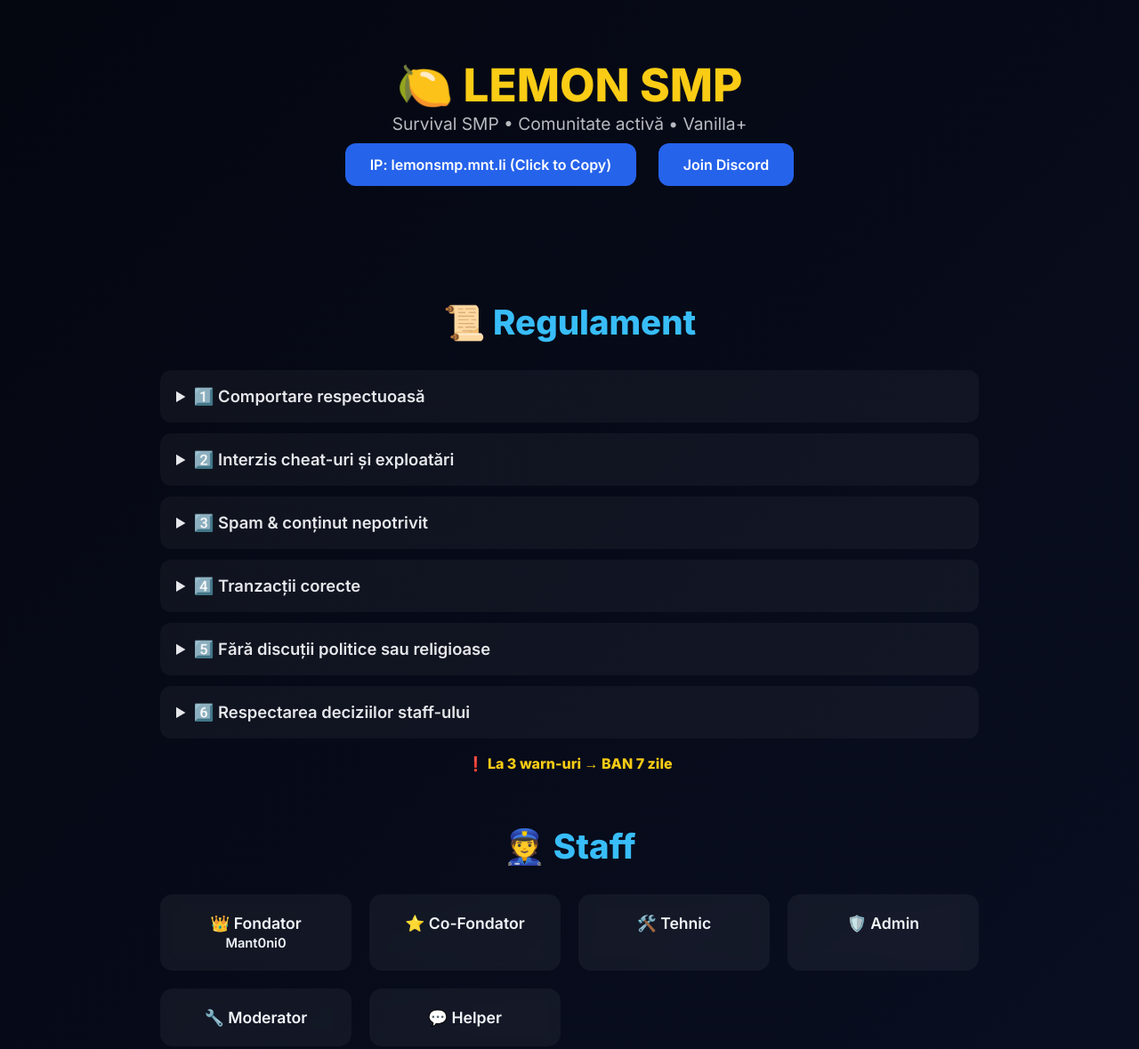
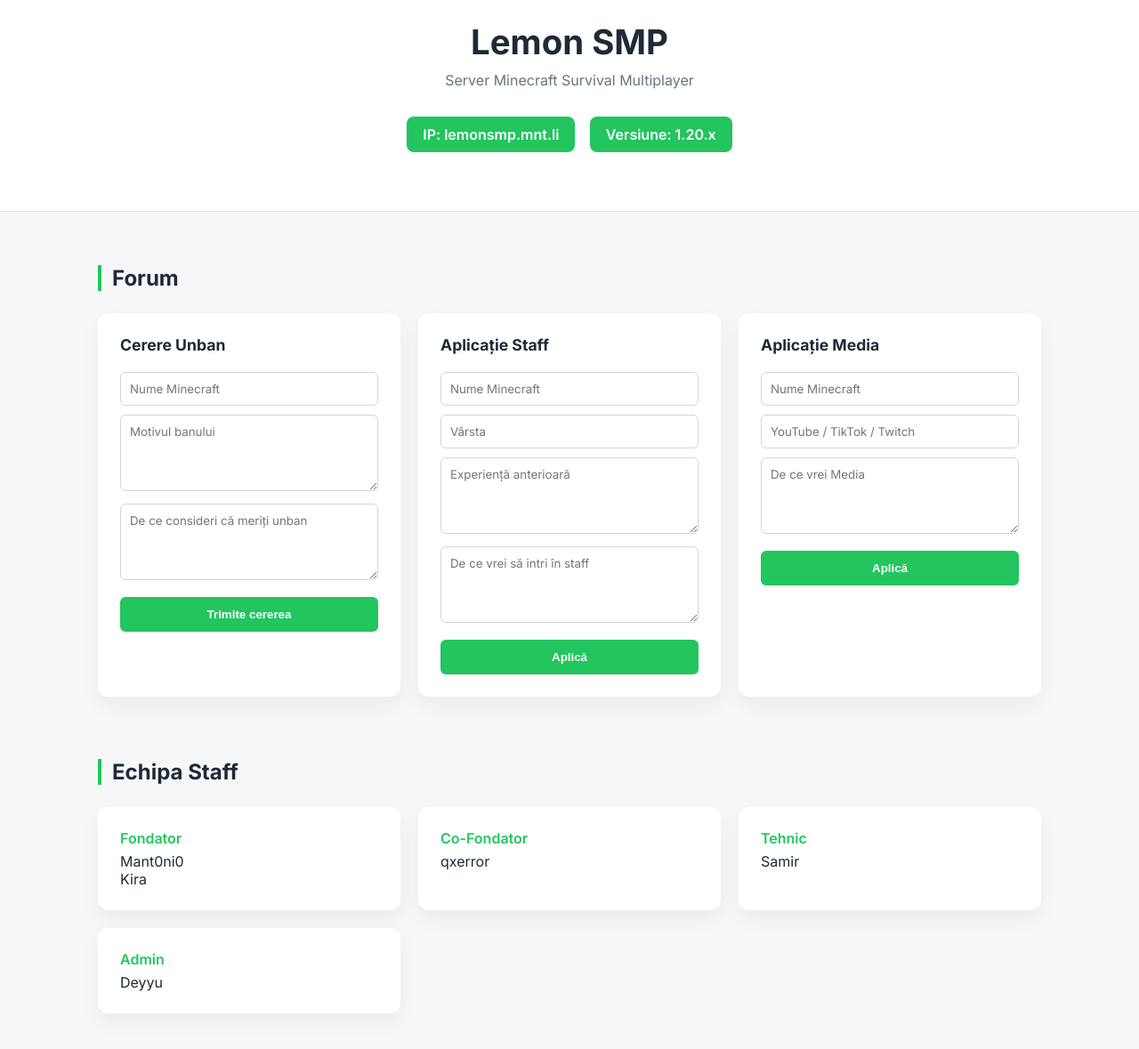
Before and after one commit to ZLATANAFK/lemonsmp.github.io, a plain HTML site: page index.html in a window 1280 px wide. Shown: the part 36-1215 px from the top of the page at 89% size. Drawn offline with Linux system fonts and the light colour scheme.

Commit message:
Update index.html

```diff
--- a/index.html
+++ b/index.html
@@ -2,183 +2,217 @@
 <html lang="ro">
 <head>
 <meta charset="UTF-8">
-<title>Lemon SMP</title>
-<link href="https://fonts.googleapis.com/css2?family=Inter:wght@400;600;800&display=swap" rel="stylesheet">
+<title>Lemon SMP • Official</title>
+<meta name="viewport" content="width=device-width, initial-scale=1.0">
+
+<link href="https://fonts.googleapis.com/css2?family=Inter:wght@400;600;700&display=swap" rel="stylesheet">
 
 <style>
 *{margin:0;padding:0;box-sizing:border-box}
 body{
   font-family:Inter,sans-serif;
-  background:linear-gradient(135deg,#040710,#0a0f23);
-  color:#e5e7eb;
+  background:#f6f7f9;
+  color:#1f2937;
 }
-.container{max-width:1000px;margin:auto;padding:40px}
-header{text-align:center;padding:60px 0}
-header h1{font-size:3.2rem;color:#facc15;font-weight:800}
-header p{font-size:1.2rem;opacity:.8}
 
-.button{
+/* HEADER */
+header{
+  background:white;
+  border-bottom:1px solid #e5e7eb;
+  padding:60px 20px;
+  text-align:center;
+}
+
+header h1{
+  font-size:2.4rem;
+  font-weight:700;
+  margin-bottom:10px;
+}
+
+header p{
+  color:#6b7280;
+}
+
+.badges{
+  margin-top:25px;
+}
+
+.badge{
   display:inline-block;
-  padding:14px 28px;
-  background:#2563eb;
+  margin:6px;
+  padding:10px 18px;
+  background:#22c55e;
   color:white;
-  border-radius:12px;
-  text-decoration:none;
+  border-radius:8px;
   font-weight:600;
-  margin:10px;
-  transition:.3s;
-  cursor:pointer;
 }
-.button:hover{background:#1d4ed8}
 
-.section{margin-top:60px}
-.section h2{text-align:center;font-size:2.4rem;margin-bottom:30px;color:#38bdf8}
+/* CONTAINER */
+.container{
+  max-width:1100px;
+  margin:auto;
+  padding:60px 20px;
+}
 
+.section{
+  margin-bottom:70px;
+}
+
+.section h2{
+  font-size:1.5rem;
+  margin-bottom:25px;
+  border-left:4px solid #22c55e;
+  padding-left:12px;
+}
+
+/* GRID */
 .grid{
   display:grid;
-  grid-template-columns:repeat(auto-fit,minmax(200px,1fr));
+  grid-template-columns:repeat(auto-fit,minmax(260px,1fr));
   gap:20px;
 }
 
-/* staff cards */
+/* CARD */
 .card{
-  background:rgba(255,255,255,0.05);
-  backdrop-filter:blur(8px);
-  padding:22px;
-  border-radius:14px;
-  text-align:center;
-  font-weight:600;
-  font-size:1.1rem;
-  color:#f1f5f9;
+  background:white;
+  border-radius:12px;
+  padding:25px;
+  box-shadow:0 10px 25px rgba(0,0,0,.05);
 }
 
-/* accordion regulament */
-details{
-  background:rgba(255,255,255,0.04);
-  padding:18px;
-  border-radius:12px;
-  margin-bottom:12px;
+.card h3{
+  margin-bottom:10px;
+  font-size:1.1rem;
 }
-summary{
-  font-size:1.15rem;
+
+/* FORM */
+form input, form textarea{
+  width:100%;
+  margin-top:10px;
+  padding:10px;
+  border:1px solid #d1d5db;
+  border-radius:6px;
+  font-family:Inter,sans-serif;
+}
+
+form button{
+  margin-top:15px;
+  padding:12px;
+  width:100%;
+  background:#22c55e;
+  border:none;
+  color:white;
+  border-radius:6px;
   font-weight:600;
   cursor:pointer;
 }
-.rule{margin-top:12px;opacity:.85}
-.sanction{margin-top:8px;color:#facc15;font-weight:700}
 
+/* STAFF */
+.staff-role{
+  font-weight:600;
+  color:#22c55e;
+  margin-bottom:6px;
+}
+
+/* FOOTER */
 footer{
+  background:white;
+  border-top:1px solid #e5e7eb;
+  padding:25px;
   text-align:center;
-  margin-top:80px;
-  opacity:.6;
-  font-size:.9rem;
+  color:#6b7280;
 }
 </style>
 </head>
 
 <body>
 
-<div class="container">
+<header>
+  <h1>Lemon SMP</h1>
+  <p>Server Minecraft Survival Multiplayer</p>
 
-<!-- HEADER -->
-<header>
-  <h1>🍋 LEMON SMP</h1>
-  <p>Survival SMP • Comunitate activă • Vanilla+</p>
-
-  <div>
-    <div class="button" onclick="navigator.clipboard.writeText('lemonsmp.mnt.li')">
-      IP: lemonsmp.mnt.li (Click to Copy)
-    </div>
-
-    <a class="button" href="https://discord.gg/avk5rAnVwD" target="_blank">
-      Join Discord
-    </a>
+  <div class="badges">
+    <span class="badge">IP: lemonsmp.mnt.li</span>
+    <span class="badge">Versiune: 1.20.x</span>
   </div>
 </header>
 
-<!-- REGULAMENT -->
+<div class="container">
+
+<!-- FORUM -->
 <div class="section">
-  <h2>📜 Regulament</h2>
+  <h2>Forum</h2>
 
-  <details>
-    <summary>1️⃣ Comportare respectuoasă</summary>
-    <div class="rule">
-      Tratează toți jucătorii și staff-ul cu respect. Limbajul ofensator sau hărțuirea nu sunt tolerate.
-      <div class="sanction">⚠️ Sancțiune: Warn / Mute 30 min</div>
+  <div class="grid">
+
+    <div class="card">
+      <h3>Cerere Unban</h3>
+      <form>
+        <input placeholder="Nume Minecraft">
+        <textarea rows="4" placeholder="Motivul banului"></textarea>
+        <textarea rows="4" placeholder="De ce consideri că meriți unban"></textarea>
+        <button>Trimite cererea</button>
+      </form>
     </div>
-  </details>
 
-  <details>
-    <summary>2️⃣ Interzis cheat-uri și exploatări</summary>
-    <div class="rule">
-      Hack-urile, cheat-urile și glitch-urile sunt strict interzise.
-      <div class="sanction">⚠️ Sancțiune: Ban 14 zile / Permanent</div>
+    <div class="card">
+      <h3>Aplicație Staff</h3>
+      <form>
+        <input placeholder="Nume Minecraft">
+        <input placeholder="Vârsta">
+        <textarea rows="4" placeholder="Experiență anterioară"></textarea>
+        <textarea rows="4" placeholder="De ce vrei să intri în staff"></textarea>
+        <button>Aplică</button>
+      </form>
     </div>
-  </details>
 
-  <details>
-    <summary>3️⃣ Spam & conținut nepotrivit</summary>
-    <div class="rule">
-      Spam-ul, caps lock-ul excesiv și conținutul ofensator nu sunt permise.
-      <div class="sanction">⚠️ Sancțiune: Mute 30 min / Permanent</div>
+    <div class="card">
+      <h3>Aplicație Media</h3>
+      <form>
+        <input placeholder="Nume Minecraft">
+        <input placeholder="YouTube / TikTok / Twitch">
+        <textarea rows="4" placeholder="De ce vrei Media"></textarea>
+        <button>Aplică</button>
+      </form>
     </div>
-  </details>
 
-  <details>
-    <summary>4️⃣ Tranzacții corecte</summary>
-    <div class="rule">
-      Escrocheriile și fraudele sunt interzise.
-      <div class="sanction">⚠️ Sancțiune: Warn</div>
-    </div>
-  </details>
-
-  <details>
-    <summary>5️⃣ Fără discuții politice sau religioase</summary>
-    <div class="rule">
-      Evită subiecte sensibile.
-      <div class="sanction">⚠️ Sancțiune: Ban 2 zile</div>
-    </div>
-  </details>
-
-  <details>
-    <summary>6️⃣ Respectarea deciziilor staff-ului</summary>
-    <div class="rule">
-      Urmează indicațiile staff-ului.
-      <div class="sanction">⚠️ Sancțiune: Warn</div>
-    </div>
-  </details>
-
-  <p style="text-align:center;margin-top:18px;color:#facc15;font-weight:700">
-    ❗ La 3 warn-uri → BAN 7 zile
-  </p>
+  </div>
 </div>
 
 <!-- STAFF -->
 <div class="section">
-  <h2>👮 Staff</h2>
+  <h2>Echipa Staff</h2>
+
   <div class="grid">
-    <div class="card">👑 Fondator<br><small>Mant0ni0</small></div>
-    <div class="card">⭐ Co-Fondator</div>
-    <div class="card">🛠️ Tehnic</div>
-    <div class="card">🛡️ Admin</div>
-    <div class="card">🔧 Moderator</div>
-    <div class="card">💬 Helper</div>
+
+    <div class="card">
+      <div class="staff-role">Fondator</div>
+      Mant0ni0<br>Kira
+    </div>
+
+    <div class="card">
+      <div class="staff-role">Co-Fondator</div>
+      qxerror
+    </div>
+
+    <div class="card">
+      <div class="staff-role">Tehnic</div>
+      Samir
+    </div>
+
+    <div class="card">
+      <div class="staff-role">Admin</div>
+      Deyyu
+    </div>
+
   </div>
 </div>
 
-<!-- COMUNITATE -->
-<div class="section">
-  <h2>💬 Comunitate</h2>
-  <div class="card">
-    Intră pe Discord pentru events, suport și o comunitate activă.
-  </div>
 </div>
 
 <footer>
-  © 2026 Lemon SMP • Minecraft Survival Multiplayer
+  © 2026 Lemon SMP • Website oficial
 </footer>
-
-</div>
 
 </body>
 </html>
```
